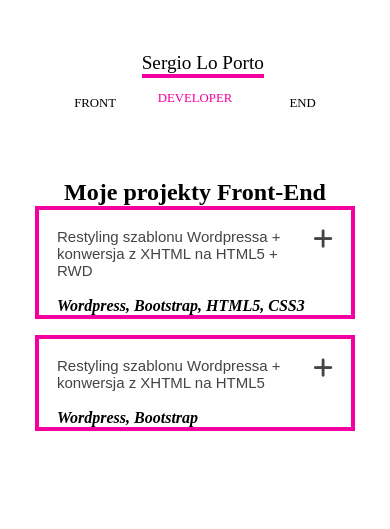
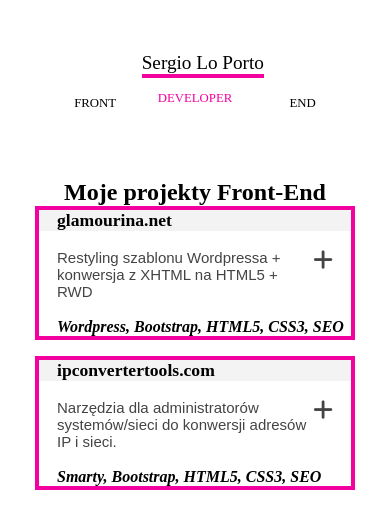
Before and after one commit to sergioloporto/sergioloporto.github.io, a plain HTML site: page index.html in a window 390 px wide. Shown: the part 347-876 px from the top of the page. Drawn offline with nearby package versions, Linux system fonts and the light colour scheme.

Commit message:
added ipconvertertools.com

```diff
--- a/css/style.css
+++ b/css/style.css
@@ -43,6 +43,8 @@
 }
 .aligncenter {
     text-align: center;
+    border-top: 1px solid black;
+    background-color: #f3f3f3;
 }
 .myname {
   margin-top: 18em;
@@ -236,7 +238,7 @@
     overflow: hidden;
 }
 .panelhover {
-    max-height: 1000px;
+    max-height: 1500px;
     transition: max-height 1.25s ease-in;
 }
 .technologies-used {
@@ -244,9 +246,27 @@
     font-style: italic;
     font-weight: 600;
 }
-
 /*PROJECTS*/
 /*PROJECT GLAM*/
+.project-name {
+    padding-left: 18px;
+    font-weight: 600;
+    display: block;
+    background-color: #f3f3f3;
+    font-size: 1.1em;
+}
+.projectdescription {
+    padding: 1.2em 0.4em 0.4em;
+
+}
+.projectdescription p {
+    line-height: 24px;
+}
+.projectdescription img {
+    float: left;
+    padding: 10px 18px 18px;
+    width: 45%;
+}
 .project-flexglam-container {
     display: flex;
     flex-flow: row wrap;
@@ -263,8 +283,8 @@
     height:auto;
 }
 .flex-item-project1:nth-child(3) /* the 3rd item, the yellow one */ {
-    background-color: burlywood;
     width:100%;
+    padding: 0.6em;
 }
 @media all and (max-width: 810px) {
     .project {
@@ -275,7 +295,8 @@
         flex-flow: column;
     }
     .flex-item-project1:nth-child(-n+2) {
-    width: 95.5max-height%;
+    width: 95.5%;
+    padding: 0.4em;
     }
 }
 /* NEW NAVBAR */
--- a/index.html
+++ b/index.html
@@ -61,8 +61,9 @@
             <div class="projektychild">
                 <h2>Moje projekty Front-End</h2>
                 <div class="project">
+                    <span class="project-name">glamourina.net</span>
                      <button class="my-projects-buttons" id="projectbutton">Restyling szablonu Wordpressa + konwersja z XHTML na HTML5 + RWD<i class="fas fa-plus projectplus"></i></button>
-                    <span class="technologies-used">Wordpress, Bootstrap, HTML5, CSS3</span>
+                    <span class="technologies-used">Wordpress, Bootstrap, HTML5, CSS3, SEO</span>
                     <div class="panel project-flexglam-container">
                         <div class="flex-item-project1">
                             <a href="img/projects/glam-screen_jamclx/glam-screen_jamclx_c_scale,w_1115.png" target="_blank">
@@ -73,30 +74,34 @@
 
                         <div class="flex-item-project1">
                             <a href="img/projects/glam-screen-new_isjtbb/glam-screen-new_isjtbb_c_scale,w_1115.jpg" target="_blank">
-                                    <img src="img/projects/glam-screen-new_isjtbb/glam-screen-new_isjtbb_c_scale,w_385.jpg" alt="">
+                                <img src="img/projects/glam-screen-new_isjtbb/glam-screen-new_isjtbb_c_scale,w_385.jpg" alt="">
                             </a>
 
                             <p class="aligncenter">Strona po restylingu <br> <a href="https://glamourina.net" target="_blank">zobacz tu</a></p>
                         </div>
 
                         <div class="flex-item-project1">
-                            <p class="aligncenter">Strona po restylingu <br> <a href="https://glamourina.net" target="_blank">zobacz tu</a></p>
+                            <p>Huge visual changes and converted Celebritypress theme from XHTML to HTML5, used to rank #1 - #3 for ca. 2 years when the client was active. I stopped working on this project in 2017. From time to time little maintenance, upgrades, etc.</p>
                         </div>
                     </div>
                 </div>
 
 
                         <div class="project">
-                            <button class="my-projects-buttons">Restyling szablonu Wordpressa + konwersja z XHTML na HTML5<i class="fas fa-plus projectplus"></i></button>
-                            <span class="technologies-used">Wordpress, Bootstrap</span>
+                            <span class="project-name">ipconvertertools.com</span>
+                            <button class="my-projects-buttons">Narzędzia dla administratorów systemów/sieci do konwersji adresów IP i sieci.<i class="fas fa-plus projectplus"></i></button>
+                            <span class="technologies-used">Smarty, Bootstrap, HTML5, CSS3, SEO</span>
                             <div class="panel">
-                                <div class="project-flexglam-description">
-                                    <p><a href="https://web.archive.org/web/20111109105118/http://glamourina.net/">Before</a></p>
-                                    <p>asdfgasdgasdgasd<br>dfgasdgasdgasd<br>dfgasdgasdgasd<br>dfgasdgasdgasd<br>dfgasdgasdgasd<br>dfgasdgasdgasd<br>dfgasdgasdgasd<br></p>
+                                <div class="projectdescription">
+                                    <p>
+                                        <img src="img/projects/ipconvertertools_ro9vdi/ipconvertertools_ro9vdi_c_scale,w_385.png" alt="">Stworzyłem jedno z najpopularniejszych narzędzi dla networkowców. Tylko nie jestem autorem kodu python do konwersji. Kiedy tool już działał poprawnie mocno pracowałem pod kątem SEO, żeby zwiększyć ranking strony w Google. Dzięki doświadczeniom w optymalizacji i narzędziach SEO, udało się w dosyć szybkim czasie.
+                                    </p>
+                                    <p>
+                                        Adres do strony Ip Converter Tools: <a href="https://www.ipconvertertools.com/" target="_blank">www.ipconvertertools.com</a>
+                                    </p>
                                 </div>
                             </div>
                         </div>
-
             </div>
 
 
```
Also changed, not shown: img/projects/ipconvertertools_ro9vdi/ipconvertertools_ro9vdi_c_scale,w_385.png (added).
